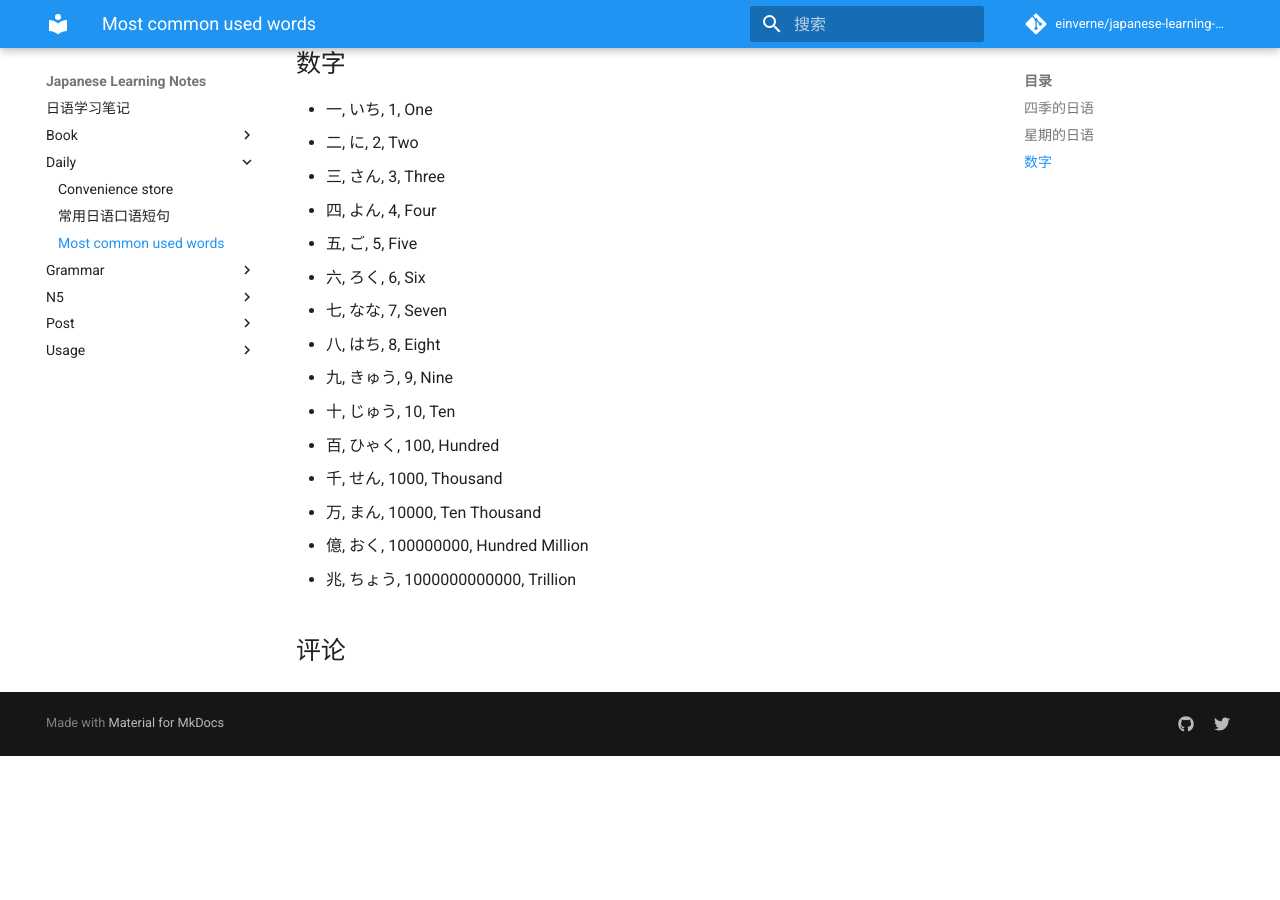
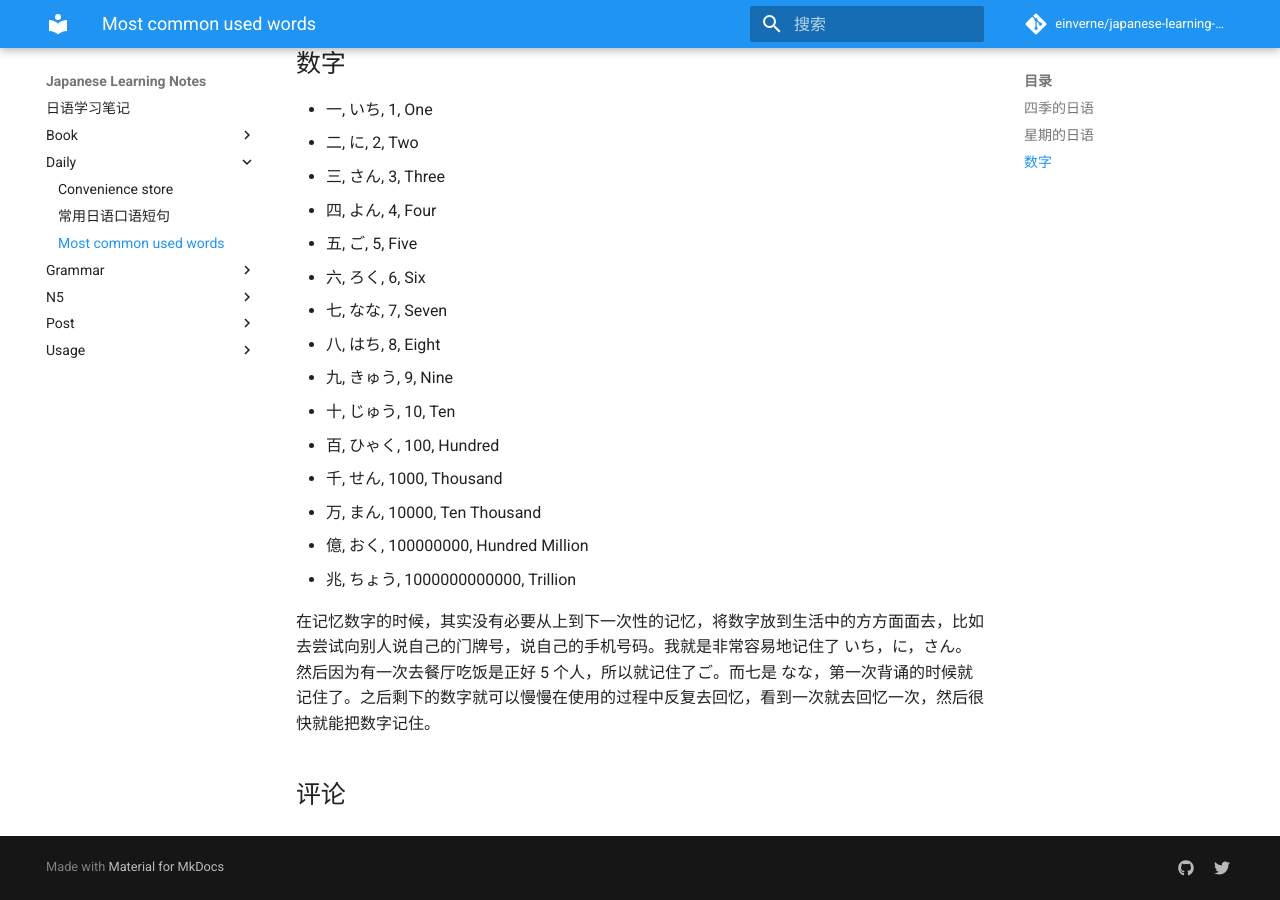
Before and after one commit to einverne/japanese-learning-notes, an MkDocs documentation site: the page built from docs/daily/most-common-used-words.md, in a window 1280 px wide and 900 px high, scrolled down 711 px. Built offline with MkDocs 1.6.1 and Material for MkDocs 9.7.7, drawn with Linux system fonts in a browser that asks for light colours; comment, search, counter and statistics services are not loaded; before the commit the page ends 1467 px from its top, so only the background shows below that.

Commit message:
docs: update numbers

```diff
--- a/docs/daily/most-common-used-words.md
+++ b/docs/daily/most-common-used-words.md
@@ -37,3 +37,5 @@ comments: true
 - 万, まん, 10000, Ten Thousand
 - 億, おく, 100000000, Hundred Million
 - 兆, ちょう, 1000000000000, Trillion
+
+在记忆数字的时候，其实没有必要从上到下一次性的记忆，将数字放到生活中的方方面面去，比如去尝试向别人说自己的门牌号，说自己的手机号码。我就是非常容易地记住了 いち，に，さん。然后因为有一次去餐厅吃饭是正好 5 个人，所以就记住了ご。而七是 なな，第一次背诵的时候就记住了。之后剩下的数字就可以慢慢在使用的过程中反复去回忆，看到一次就去回忆一次，然后很快就能把数字记住。
```
